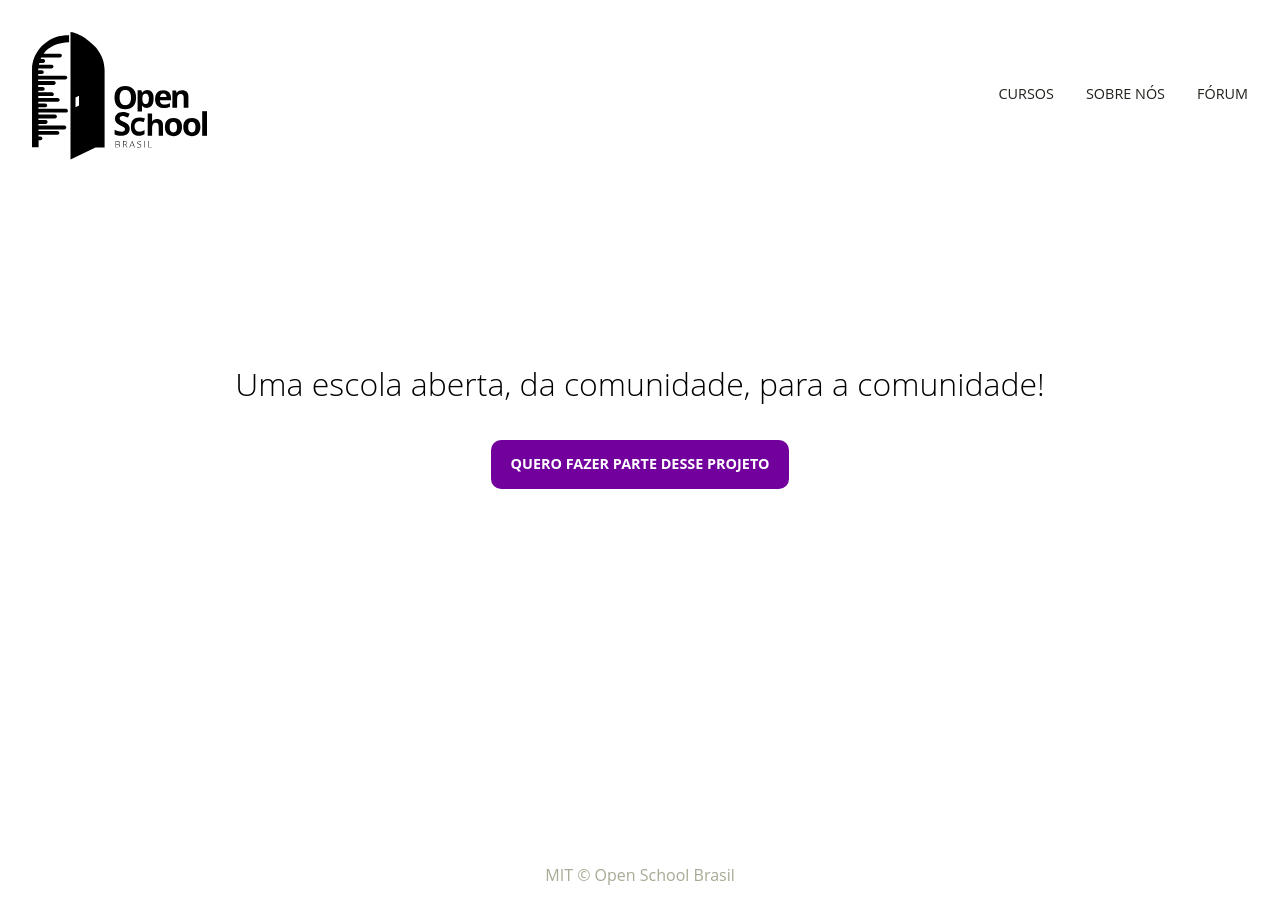
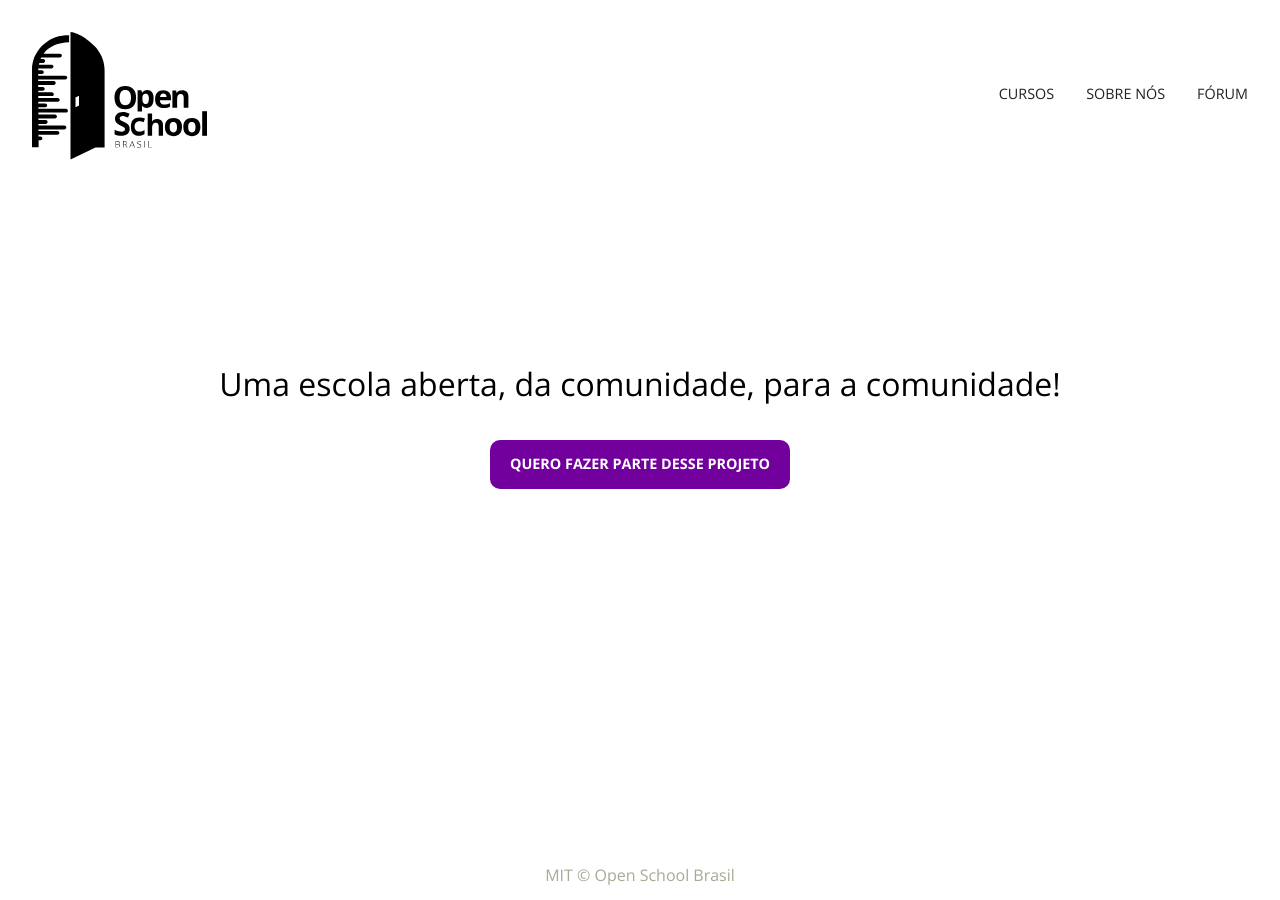
Before and after one commit to openschoolbr/openschoolbr.github.io, a Jekyll site: the page built from index.html, in a window 1280 px wide. Built offline with Jekyll 4.4.1, drawn with Linux system fonts in a browser that asks for light colours.

Commit message:
Ajuste nas meta tags e webfonts

```diff
--- a/_layouts/default.html
+++ b/_layouts/default.html
@@ -3,7 +3,10 @@
 <head>
   <meta charset="utf-8">
   <title>{{ site.title }}</title>
+  <meta name="description" content="Uma escola aberta, da comunidade, para a comunidade">
+  <meta name="viewport" content="width=device-width, initial-scale=1">
   <link rel="stylesheet" href="/assets/css/main.css">
+  <link href="https://fonts.googleapis.com/css?family=Open+Sans:300,400,400i,600,700" rel="stylesheet">
 </head>
 <body>
   {% include header.html %}
```
